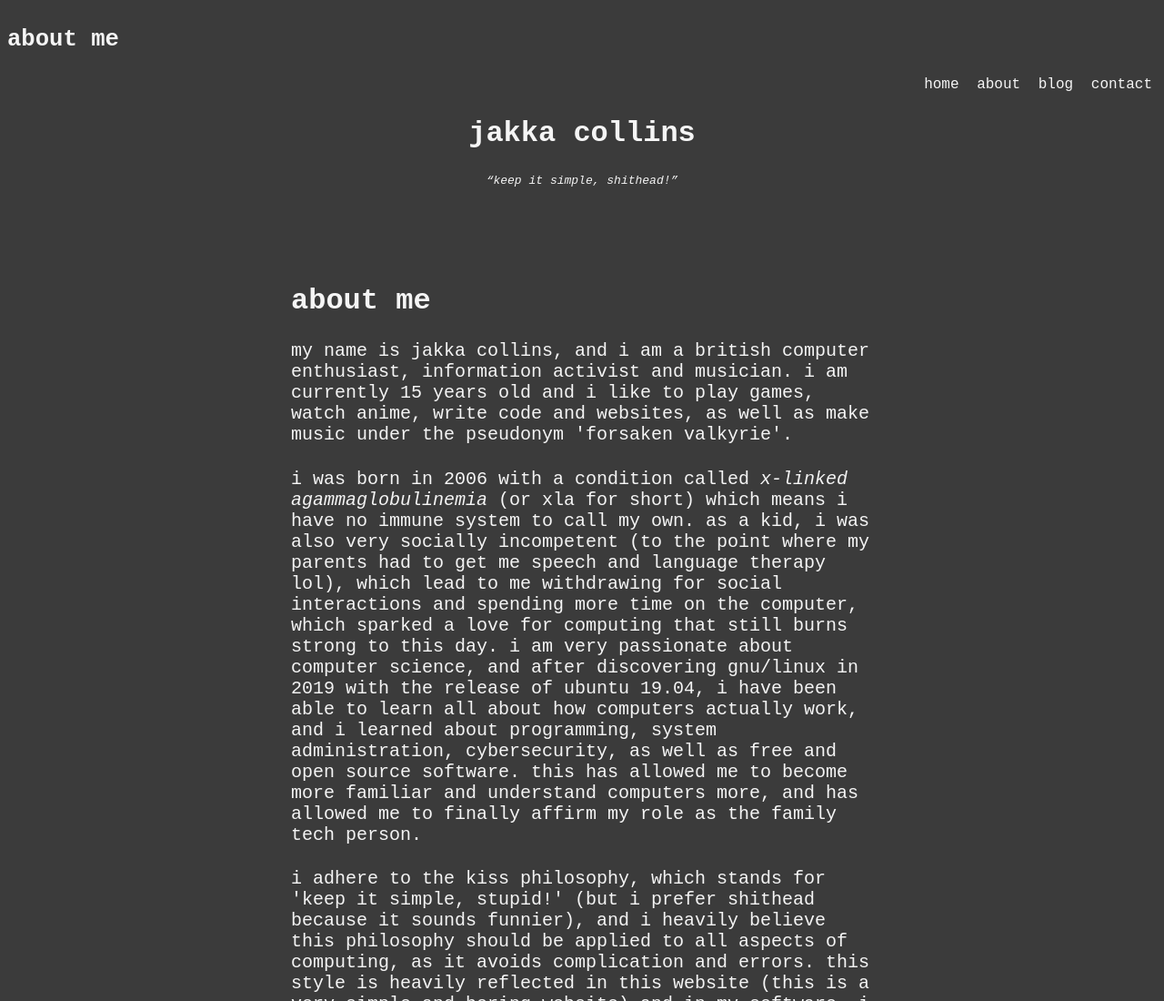
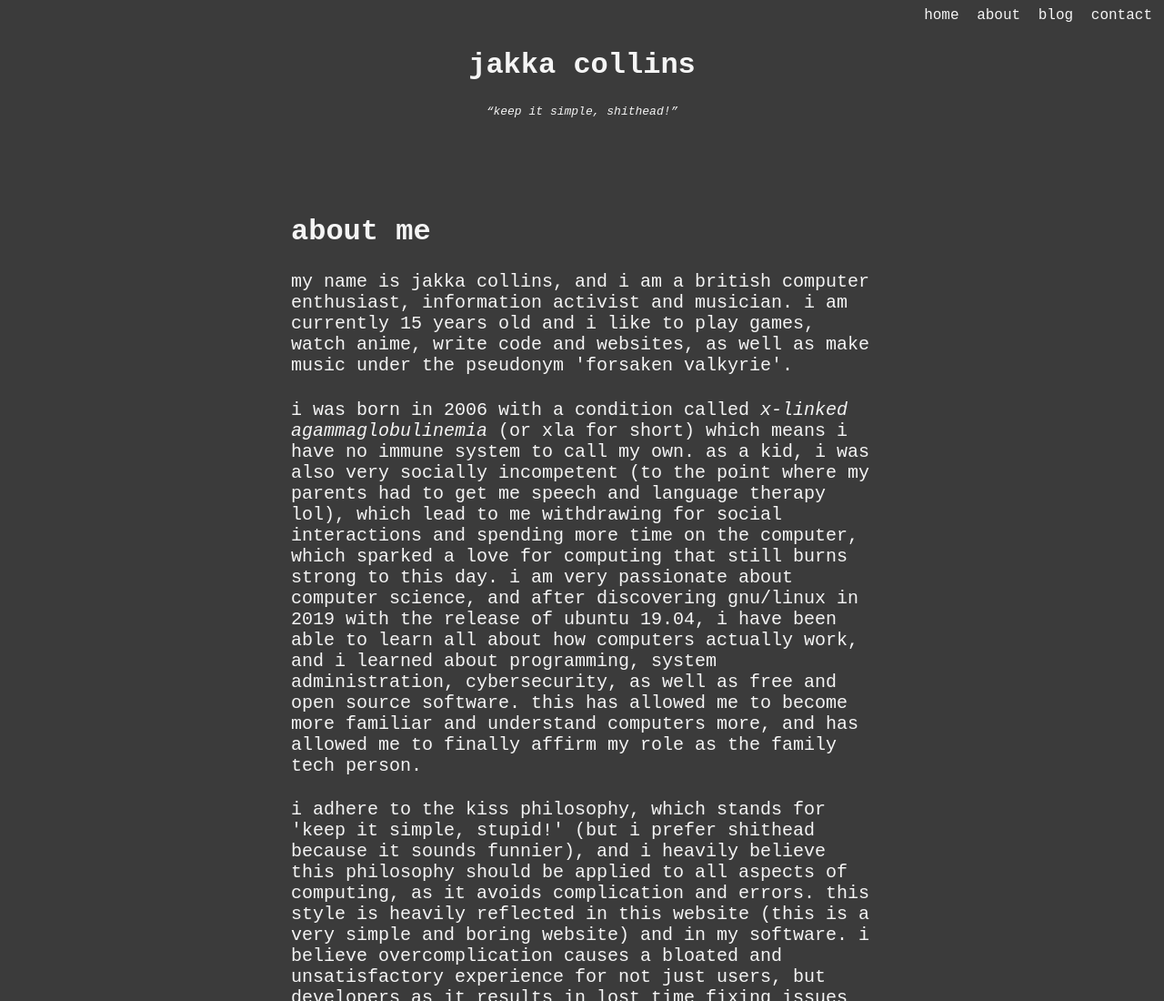
Before and after one commit to jakkaCollins/jakkaCollins.github.io, a plain HTML site: page about.html in a window 1280 px wide. Shown: the top 1100 px of the page at 91% size. Drawn offline with Linux system fonts and the light colour scheme.

Commit message:
Add files via upload

```diff
--- a/about.html
+++ b/about.html
@@ -9,9 +9,6 @@
   </head>
   <body>
   <header>
-    <h2>
-      <a href="index.html">about me</a>
-    </h2>
     <nav>
       <a href="index.html">home</a>
       <a href="about.html">about</a>
```
Also changed, not shown: blog.html (+0 -3 lines), contact.html (+0 -3 lines), index.html (+0 -3 lines).
